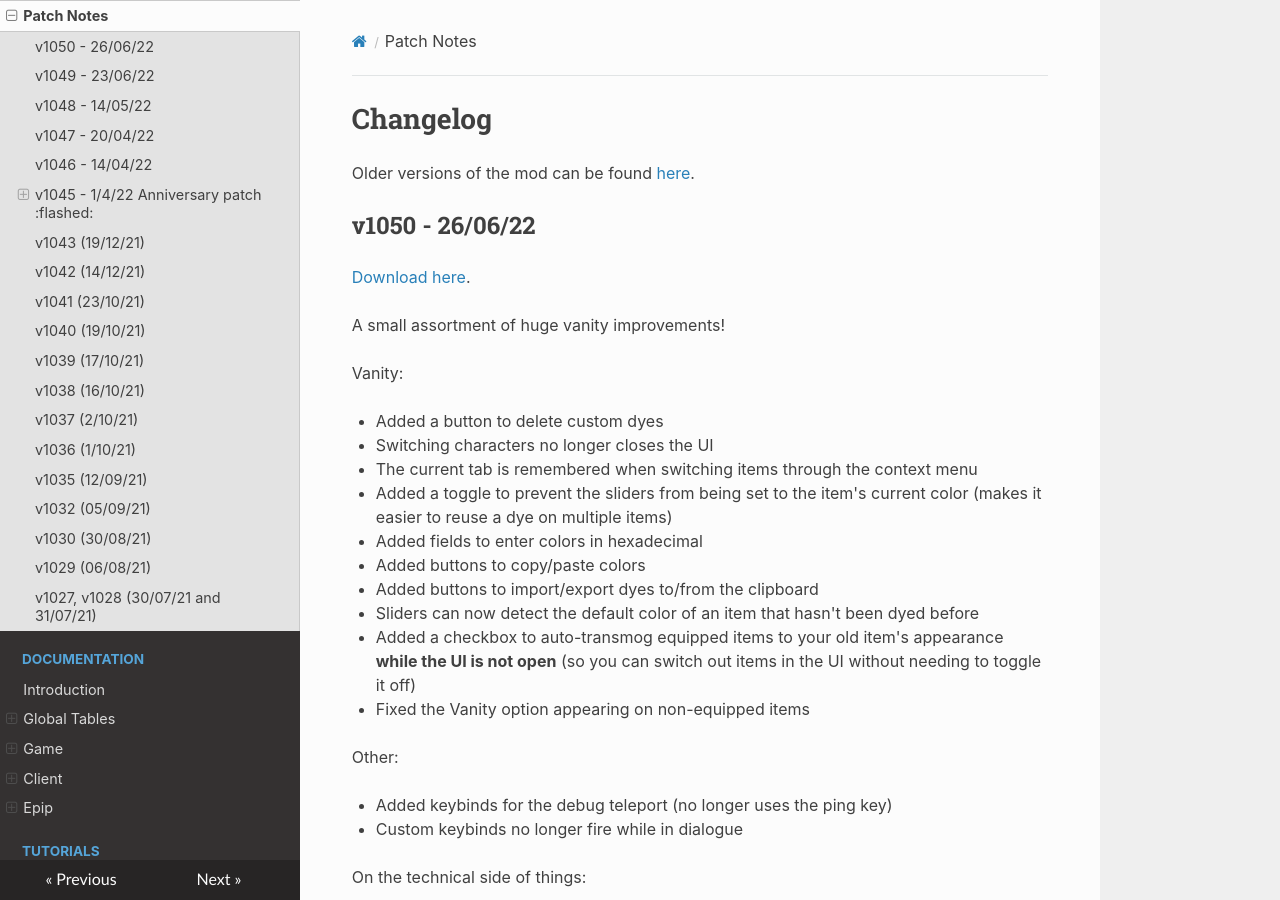
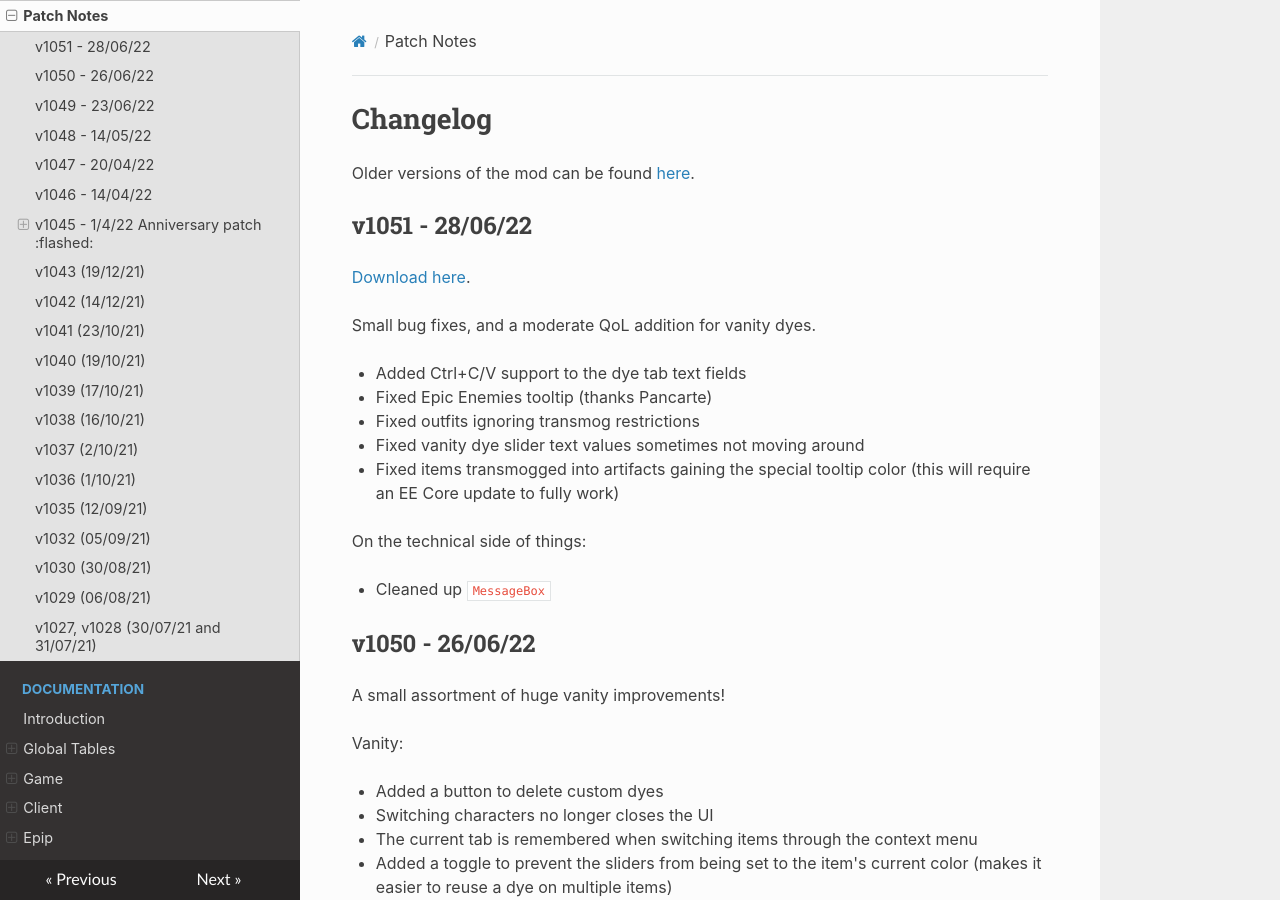
Before and after one commit to PinewoodPip/epip, an MkDocs documentation site: the page built from docs/patchnotes.md, in a window 1280 px wide and 900 px high. Built offline with MkDocs 1.6.1, drawn with Linux system fonts in a browser that asks for light colours; nearby versions of some CDN libraries.

Commit message:
Add v1051 patch notes

```diff
--- a/docs/patchnotes.md
+++ b/docs/patchnotes.md
@@ -2,8 +2,22 @@
 
 Older versions of the mod can be found [here](https://drive.google.com/drive/folders/13rN97wZFWoyaxgBDwtgxymenjXwezBF5?usp=sharing).
 
+## v1051 - 28/06/22
+[Download here](https://drive.google.com/file/d/1v6mQqLrZqECMZxkL9H8G9cgZFLU7BR2t/view?usp=sharing).
+
+Small bug fixes, and a moderate QoL addition for vanity dyes.
+
+- Added Ctrl+C/V support to the dye tab text fields
+- Fixed Epic Enemies tooltip (thanks Pancarte)
+- Fixed outfits ignoring transmog restrictions
+- Fixed vanity dye slider text values sometimes not moving around
+- Fixed items transmogged into artifacts gaining the special tooltip color (this will require an EE Core update to fully work)
+
+On the technical side of things:
+
+- Cleaned up `MessageBox`
+
 ## v1050 - 26/06/22
-[Download here](https://drive.google.com/file/d/1JQypHpj4SxP0C_61eDbuqbmfJJHt6uEO/view?usp=sharing).
 
 A small assortment of huge vanity improvements!
 
```
Also changed, not shown: docs/index.md (+1 -1 lines).
